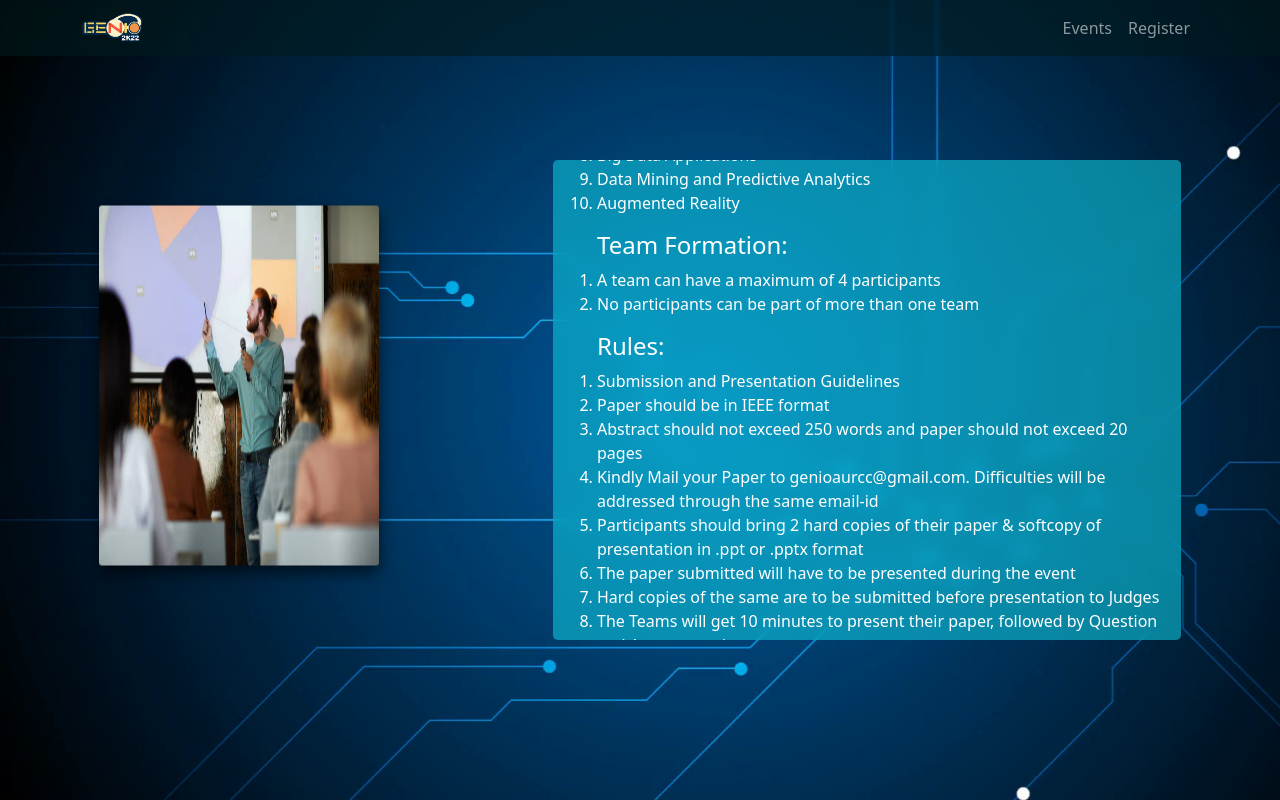
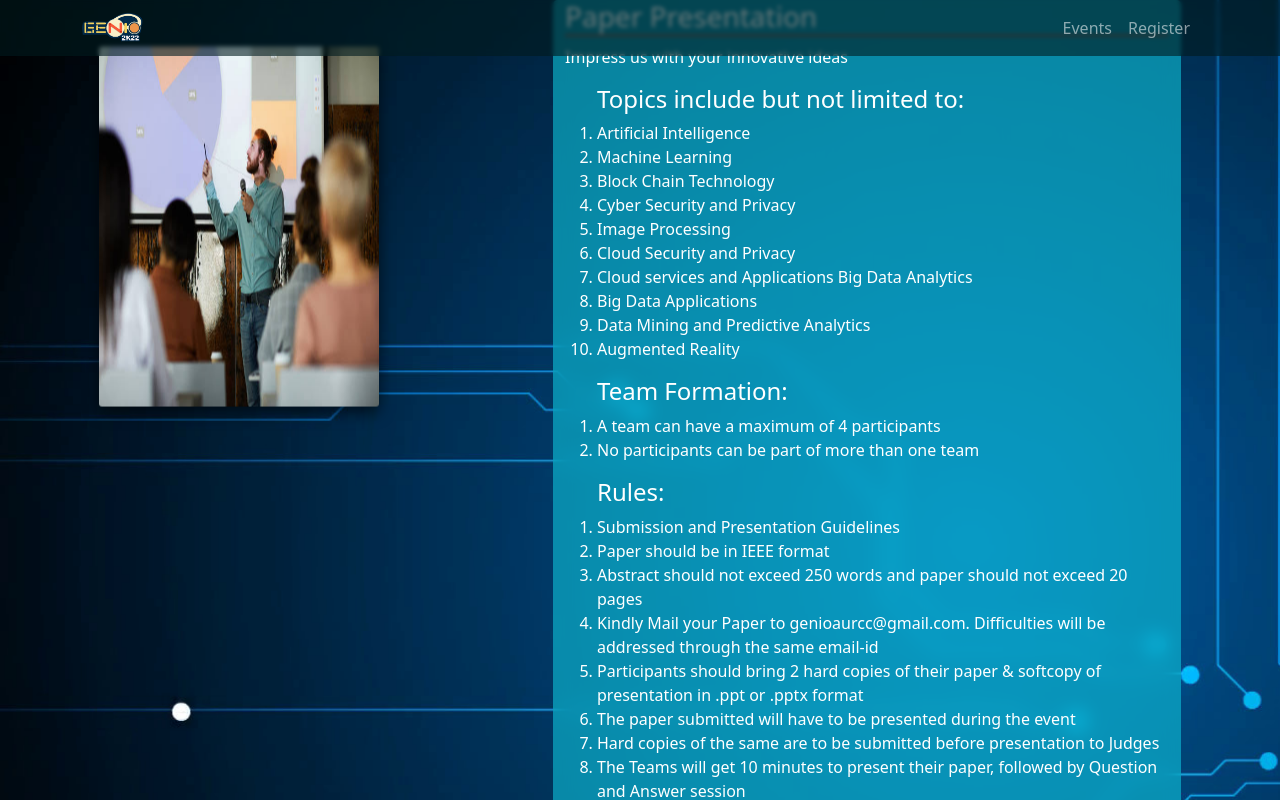
Before and after one commit to RAM-BHARATH/genio2k22, a React (Create React App) app: page /events/paper-presentation in a window 1280 px wide. Shown: the top 800 px of the page. Built offline with nearby package versions, Linux system fonts and the light colour scheme.

Commit message:
added rules for paper presentation

```diff
--- a/src/pages/paperPresentation.js
+++ b/src/pages/paperPresentation.js
@@ -41,7 +41,7 @@ export default function paperPresentation({ title, descText, bgSrc, cardImgSrc,
                     <Card.ImgOverlay className='img-responsive' src={logo}>
                     </Card.ImgOverlay>
                 </Card>
-                <div className="container col-lg-6 rounded-3 glass-effect flex center-only-vertical text-white" style={{ height:'480px', overflowY:'scroll' }}>
+                <div className="container col-lg-6 rounded-3 glass-effect flex center-only-vertical text-white"> {/* style={{ height:'480px', overflowY:'scroll' }} */}
                     <h3 className="single-event-title">{title}</h3>
                     <p>{descText}</p>
                     {
```
